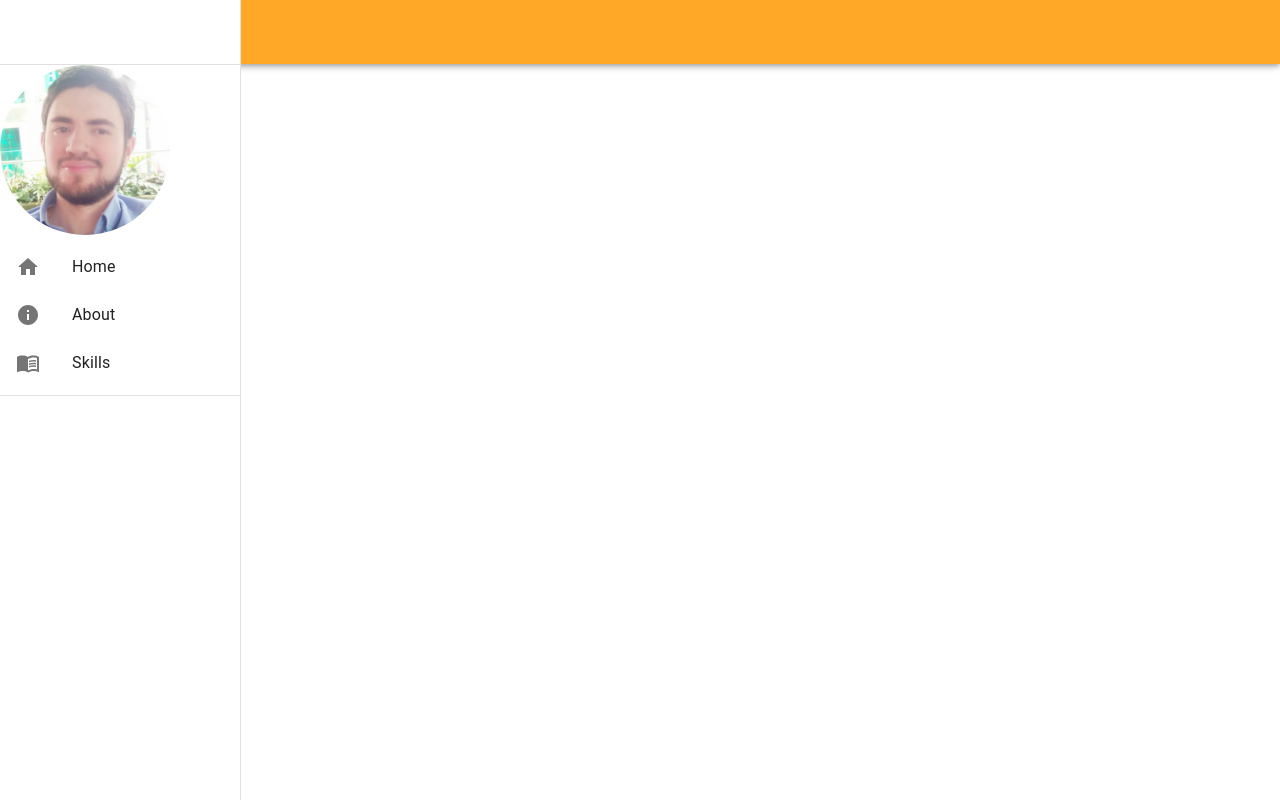
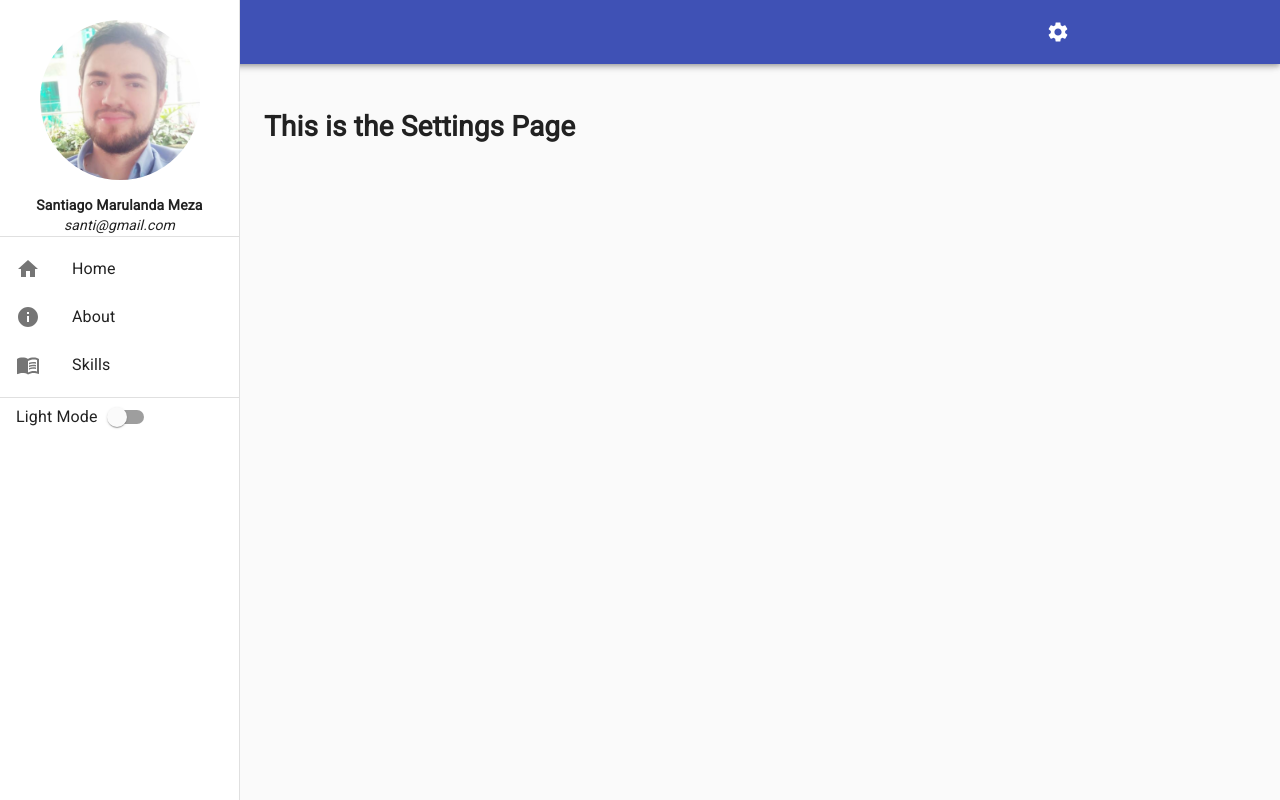
Before and after one commit to santi1991/me, a React (Create React App) app: page /settings in a window 1280 px wide. Built offline with nearby package versions, Linux system fonts and the light colour scheme.

Commit message:
dark theme added, drawer content updated with avatar

```diff
--- a/src/utilities/commons/Styles.js
+++ b/src/utilities/commons/Styles.js
@@ -1,31 +1,8 @@
-import { makeStyles, createMuiTheme, useTheme } from '@material-ui/core/styles';
-import { orange, green } from '@material-ui/core/colors';
-
-const theme = createMuiTheme({
-    palette: {
-        primary: {
-            main: orange[400],
-        },
-        secondary: {
-            main: green[400],
-        }
-    }
-});
+import { makeStyles, createMuiTheme, useTheme, ThemeProvider } from '@material-ui/core/styles';
+// import { orange, green } from '@material-ui/core/colors';
 
 const drawerWidth = 240;
 
-// export const useStyles = makeStyles((theme) => ({
-//     root: {
-//         display: 'flex',
-//     },
-//     drawer: {
-//         width: drawerWidth,
-//         flexShrink: 0,
-//     },
-//     drawerPaper: {
-//         width: drawerWidth,
-//     },
-// }));
 const useStyles = makeStyles((theme) => ({
     root: {
         display: 'flex',
@@ -64,7 +41,7 @@ const useStyles = makeStyles((theme) => ({
     },
 }));
 
-export { useStyles, theme, useTheme };
+export { useStyles, useTheme, ThemeProvider, createMuiTheme };
 
 /*
 specialButton: {
@@ -76,3 +53,27 @@ specialButton: {
         padding: '5px 30px'
     },
 */
+
+// export const useStyles = makeStyles((theme) => ({
+//     root: {
+//         display: 'flex',
+//     },
+//     drawer: {
+//         width: drawerWidth,
+//         flexShrink: 0,
+//     },
+//     drawerPaper: {
+//         width: drawerWidth,
+//     },
+// }));
+
+// const theme = createMuiTheme({
+//     palette: {
+//         primary: {
+//             main: orange[400],
+//         },
+//         secondary: {
+//             main: green[400],
+//         }
+//     }
+// });
--- /dev/null
+++ b/src/utilities/components/Portrait.js
@@ -0,0 +1,71 @@
+import React from "react";
+import { Avatar, Grid, Typography } from '@material-ui/core';
+import img from '../../resources/img/avatar.jpg';
+import '@fontsource/roboto';
+
+import { makeStyles } from '@material-ui/core/styles';
+
+const useStyles = makeStyles(() => ({
+    title: {
+        textAlign:'center',
+        fontWeight:'bold'
+    },
+    subTitle: {
+        textAlign:'center',
+        fontStyle:'italic',
+        fontSize:14
+    },
+    avatar: {
+        height: 160, width: 160, marginTop: 20, marginBottom: 15
+    }
+}));
+
+
+const Portrait = () => {
+    const classes = useStyles();
+
+    return (
+        <Grid container justify = "center">
+
+            <Avatar
+                alt='Santiago'
+                src={img}
+                className={classes.avatar}
+            />
+
+            <Typography variant='body2' className={classes.title}>
+                Santiago Marulanda Meza
+            </Typography>
+            <Typography className={classes.subTitle}>
+                santi@gmail.com
+            </Typography>
+        </Grid >
+    );
+};
+export default Portrait;
+
+/*
+<Grid container justify='flex-start' direction='column' alignItems='center'>
+    <Grid item >
+        <Avatar
+            alt='Santiago'
+            src={img}
+            style={{ height: 160, width: 160, marginTop: 20, marginBottom: 15 }}
+        />
+    </Grid>
+    <Grid item >
+        <Typography variant='subtitle1'>
+            Santiago Marulanda
+        </Typography>
+
+    </Grid>
+    <Grid item >
+        <Typography variant='subtitle2'>
+            santi@gmail.com
+        </Typography>
+
+    </Grid>
+
+
+</Grid>
+*/
--- /dev/null
+++ b/src/utilities/components/SettleTheme.js
@@ -0,0 +1,40 @@
+import React, { useContext } from "react";
+import Switch from '@material-ui/core/Switch';
+import { AppContext } from '../context/ContextProvider';
+
+import FormControlLabel from '@material-ui/core/FormControlLabel';
+
+const SettleTheme = () => {
+
+    const { appState, setAppState } = useContext(AppContext);
+    const themeState = appState.themeMode === 'dark' ? true : false;
+
+    const toggleTheme = (event) => {
+        // console.log(event.target.name); // 'dark' -> its the -name- props passed to the Switch component
+        // console.log(event.target.checked); // true or false
+        if (event.target.checked === true) {
+            setAppState({ type: 'themeMode', payload: 'dark' });
+        }
+        else if (event.target.checked === false) {
+            setAppState({ type: 'themeMode', payload: 'light' });
+        }
+    };
+
+    return (
+        <div>
+            <FormControlLabel
+                value="start"
+                control={
+                    <Switch
+                        checked={themeState}
+                        onChange={toggleTheme}
+                        name='dark'
+                    />
+                }
+                label={themeState ? 'Dark Mode' : 'Light Mode'}
+                labelPlacement='start'
+            />
+        </div>
+    );
+};
+export default SettleTheme;
--- /dev/null
+++ b/src/utilities/context/ContextProvider.js
@@ -0,0 +1,47 @@
+import React, { createContext, useReducer } from 'react';
+
+
+const AppContext = createContext();
+
+//in this way you can consume the state from the components:
+//const { halState, setHalState } = useContext(AppContext);
+
+const ContextProvider = (props) => {
+
+	const reducer = (state, action) => {
+		const type = action.type;
+		const updateStateField = (field) => {
+			return { ...state, [field]: action.payload };
+		};
+		switch (type) {
+			case 'themeMode':
+				return updateStateField(type);
+			case 'b':
+				return updateStateField(type);
+			case 'c':
+				return updateStateField(type);
+			default:
+				return state;
+		}
+	};
+	const initialState = {
+		themeMode: 'light',
+		appContextData2: {},
+		appContextData3: {}
+	};
+	const [appState, setAppState] = useReducer(reducer, initialState);
+
+
+	return (
+		<AppContext.Provider
+			value={{
+				appState,
+				setAppState,
+			}}
+		>
+			{props.children}
+		</AppContext.Provider>
+	);
+};
+
+export { ContextProvider, AppContext };
--- a/src/views/AppContainer.js
+++ b/src/views/AppContainer.js
@@ -1,19 +1,26 @@
-import React from 'react';
-import { BrowserRouter as Router, Switch, Route } from "react-router-dom";
-//import CssBaseline from '@material-ui/core/CssBaseline';
-import StackScreens from './stack/StackScreens';
+import React, { useContext } from 'react';
+import { BrowserRouter as Router } from "react-router-dom";
+import CssBaseline from '@material-ui/core/CssBaseline';
+import StackScreens from './StackScreens';
 import DrawerNavigator from './drawer/DrawerNavigator';
-import { useStyles } from '../utilities/commons/Styles';
-
-// import Home from './main/Home';
-// import About from './main/About';
-// import Skills from './main/Skills';
+import { useStyles, ThemeProvider, createMuiTheme } from '../utilities/commons/Styles';
+import { AppContext } from '../utilities/context/ContextProvider';
 
 const AppContainer = () => {
+    const { appState } = useContext(AppContext);
+    const themeMode = appState.themeMode
+    const theme = createMuiTheme({
+        palette: {
+            type: themeMode
+        }
+    });
     const classes = useStyles();
+
     return (
+        <ThemeProvider theme={theme}>
             <Router>
                 <div className={classes.root}>
+                    <CssBaseline />
                     <DrawerNavigator />
                     <main className={classes.content}>
                         <div className={classes.toolbar} />
@@ -21,7 +28,7 @@ const AppContainer = () => {
                     </main>
                 </div>
             </Router>
-
+        </ThemeProvider>
     );
 }
 
--- a/src/views/stack/StackScreens.js
+++ b/src/views/StackScreens.js
@@ -1,9 +1,10 @@
 import React from "react";
 import { Switch, Route } from "react-router-dom";
 
-import Home from '../main/Home';
-import About from '../main/About';
-import Skills from '../main/Skills';
+import Home from './main/Home';
+import About from './main/About';
+import Skills from './main/Skills';
+import Settings from './main/Settings'
 
 const StackScreens = () => {
     return (
@@ -25,6 +26,9 @@ const StackScreens = () => {
                 <Route exact path='/skills'>
                     <Skills />
                 </Route>
+                <Route exact path='/settings'>
+                    <Settings />
+                </Route>
             </Switch>
         </>
     )
--- a/src/views/bar/BarNavigator.js
+++ b/src/views/bar/BarNavigator.js
@@ -1,18 +1,21 @@
 import React from 'react';
+import { useHistory } from 'react-router-dom';
 import AppBar from '@material-ui/core/AppBar';
 import IconButton from '@material-ui/core/IconButton';
 import Toolbar from '@material-ui/core/Toolbar';
-import Typography from '@material-ui/core/Typography';
+//import Typography from '@material-ui/core/Typography';
 import MenuIcon from '@material-ui/icons/Menu';
+import SettingsIcon from '@material-ui/icons/Settings';
 
 import { useStyles } from '../../utilities/commons/Styles';
 
 const BarNavigator = ({ toggleDrawer }) => {
 
+    const history = useHistory();
     const classes = useStyles();
 
     return (
-        <>
+
         <AppBar position="fixed" className={classes.appBar}>
             <Toolbar>
                 <IconButton
@@ -24,12 +27,25 @@ const BarNavigator = ({ toggleDrawer }) => {
                 >
                     <MenuIcon />
                 </IconButton>
-                    <Typography variant="h6" noWrap>
-                        Responsive drawer
-                    </Typography>
+
+                <IconButton
+                    color="inherit"
+                    edge='end'
+                    onClick={() => history.push('/settings')}
+                    style={{marginLeft:'82%', marginRight: '5%'}}
+                >
+                    <SettingsIcon />
+                </IconButton>
             </Toolbar>
         </AppBar>
-        </>
+
     )
 }
 export default BarNavigator;
+
+/*
+<Typography variant="h6" noWrap style={{marginLeft: 200}}>
+                    Responsive drawer
+                </Typography>
+
+*/
--- a/src/views/drawer/DrawerContent.js
+++ b/src/views/drawer/DrawerContent.js
@@ -1,16 +1,13 @@
 import React from 'react';
 import { useHistory } from 'react-router-dom';
-import { useStyles } from '../../utilities/commons/Styles';
-
+// import { useStyles } from '../../utilities/commons/Styles';
 import { ListItem, ListItemIcon, ListItemText, Divider, List, Avatar } from '@material-ui/core';
 import { itemsList } from '../../utilities/screens/ScreenItems';
-
-// import { avatarImg } from '../../resources/img/Images';
-import img from '../../resources/img/avatar.jpg';
+import SettleTheme from '../../utilities/components/SettleTheme';
+import Portrait from '../../utilities/components/Portrait';
 
 
 const DrawerContent = ({ isDrawerOpen, toggleDrawer }) => {
-    const classes = useStyles();
     const history = useHistory();
     const handleOnClick = (route) => {
         history.push(route);
@@ -20,9 +17,8 @@ const DrawerContent = ({ isDrawerOpen, toggleDrawer }) => {
     };
     return (
         <>
-            <div className={classes.toolbar} />
+            <Portrait />
             <Divider />
-            <Avatar alt='Santiago' src={img} style={{height: 170, width: 170}} />
             <List>
                 {
                     itemsList.map((item, index) => (
@@ -34,6 +30,7 @@ const DrawerContent = ({ isDrawerOpen, toggleDrawer }) => {
                 }
             </List>
             <Divider />
+            <SettleTheme/>
         </>
     );
 };
--- /dev/null
+++ b/src/views/main/Settings.js
@@ -0,0 +1,11 @@
+import React from "react";
+
+const Settings = () => {
+
+    return (
+        <div>
+            <h1>This is the Settings Page</h1>
+        </div>
+    );
+};
+export default Settings;
```
Also changed, not shown: src/App.js (+3 -7 lines), src/resources/img/1.png (deleted), src/resources/img/avatar.jpg. Lines whose indentation alone changed are shown as unchanged.
